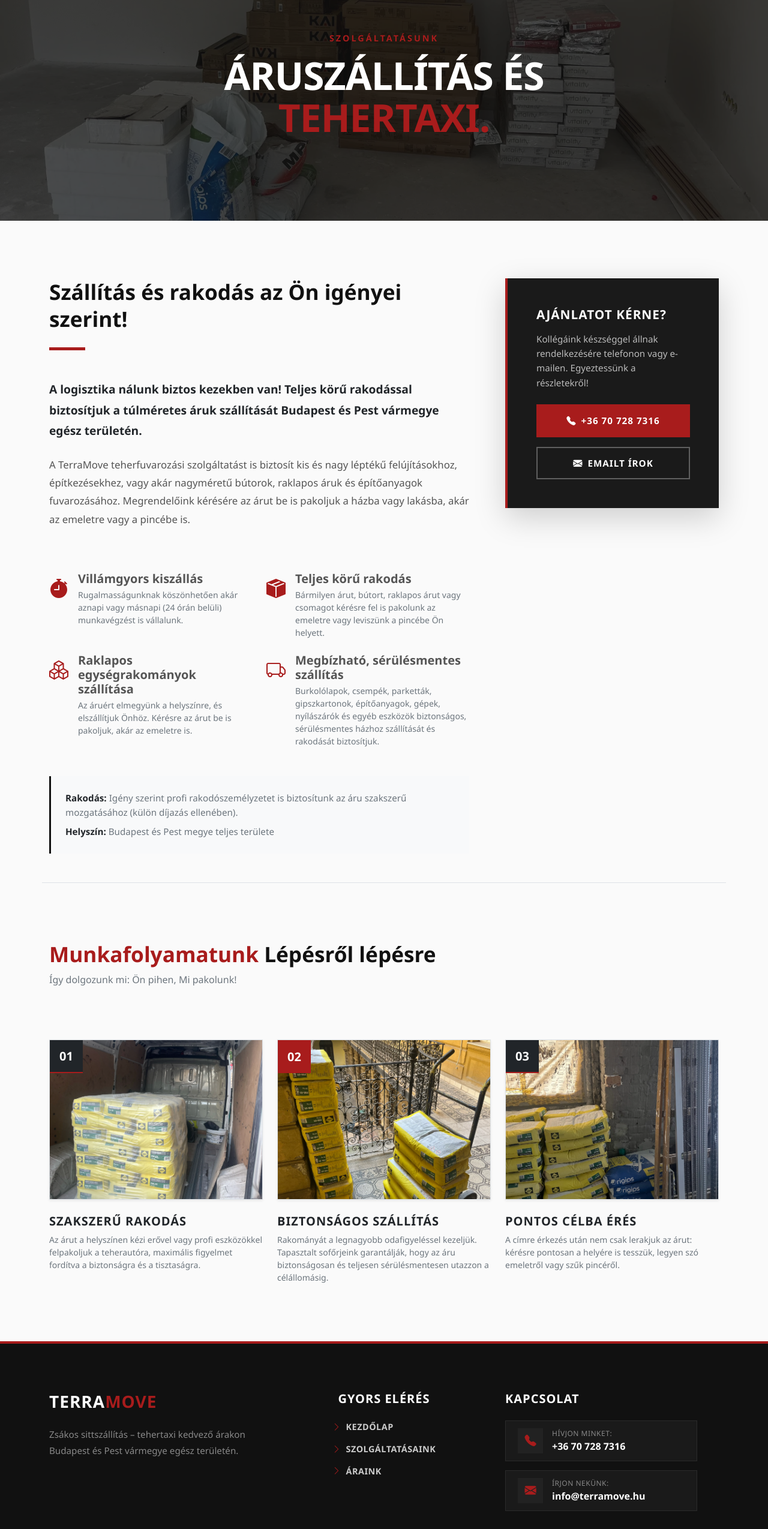
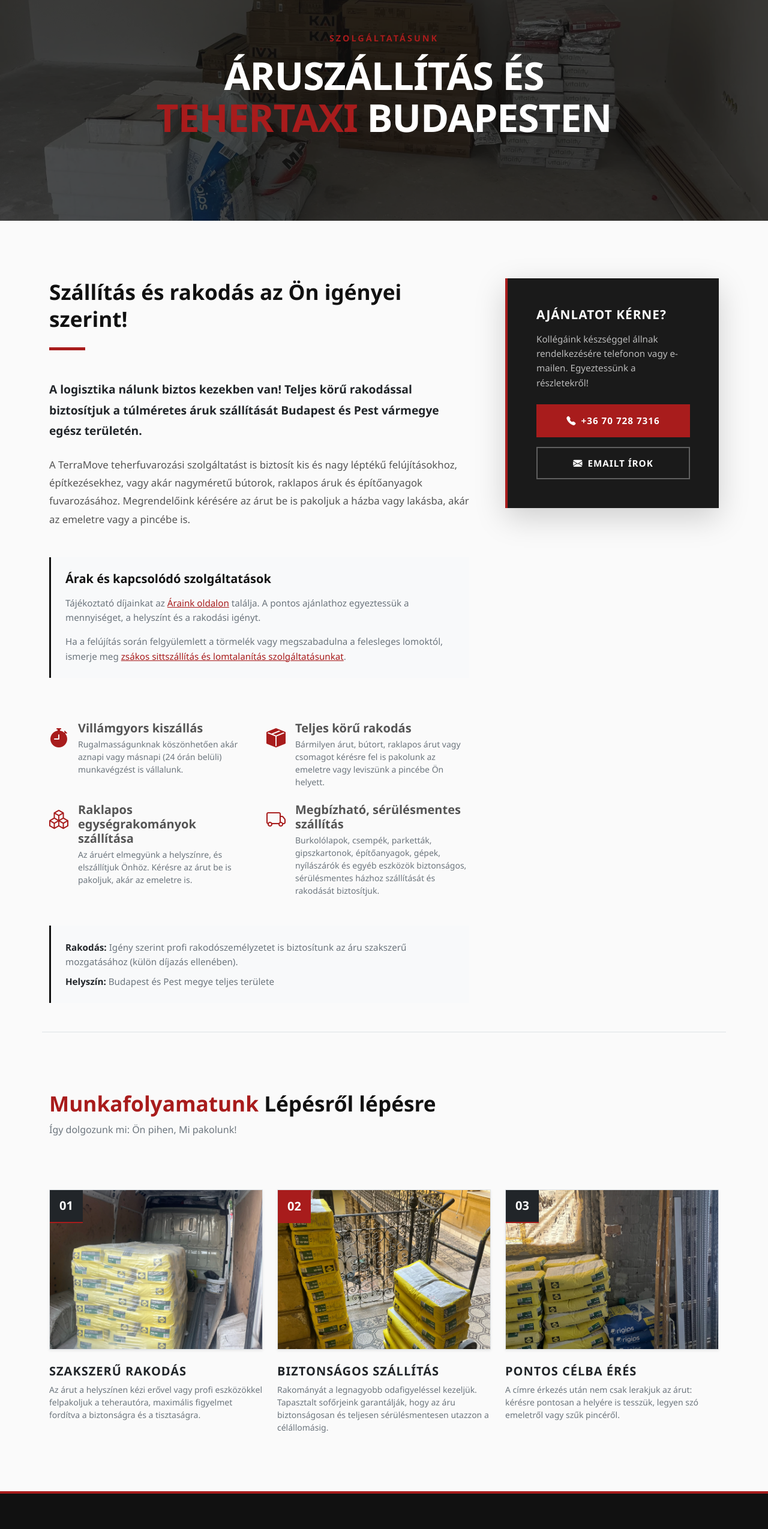
Before and after one commit to gillichnorbert/sitt, an Angular app: page /szolgaltatasok/aruszallitas in a window 1280 px wide. Shown: the part 161-2710 px from the top of the page at 60% size. Built offline with nearby package versions, Linux system fonts and the light colour scheme.

Commit message:
budapest és hasonlók

```diff
--- a/src/app/components/footer/footer.component.html
+++ b/src/app/components/footer/footer.component.html
@@ -13,7 +13,9 @@
         <h5 class="text-white fw-bold mb-4 text-uppercase letter-spacing-1">Gyors elérés</h5>
         <ul class="list-unstyled v-footer-links d-inline-block text-start">
           <li><a href="/"><i class="bi bi-chevron-right me-2 v-text-red"></i>Kezdőlap</a></li>
-          <li><a href="/szolgaltatasok"><i class="bi bi-chevron-right me-2 v-text-red"></i>Szolgáltatásaink</a></li>
+          <li><a href="/szolgaltatasok/aruszallitas"><i class="bi bi-chevron-right me-2 v-text-red"></i>Áruszállítás és tehertaxi</a></li>
+          <li><a href="/szolgaltatasok/sittszallitas"><i class="bi bi-chevron-right me-2 v-text-red"></i>Zsákos sittszállítás és lomtalanítás</a></li>
+          <li><a href="/szolgaltatasok/foldmunka"><i class="bi bi-chevron-right me-2 v-text-red"></i>Gépi földmunka</a></li>
           <li><a href="/araink"><i class="bi bi-chevron-right me-2 v-text-red"></i>Áraink</a></li>
         </ul>
       </div>
--- a/src/app/pages/aruszallitas/aruszallitas.component.html
+++ b/src/app/pages/aruszallitas/aruszallitas.component.html
@@ -3,7 +3,7 @@
   <div class="container position-relative z-1">
     <span class="v-subtitle text-white mb-3">Szolgáltatásunk</span>
     <h1 class="v-title-massive text-white mb-0">
-      ÁRUSZÁLLÍTÁS ÉS <br><span class="v-text-red">TEHERTAXI.</span>
+      ÁRUSZÁLLÍTÁS ÉS <br><span class="v-text-red">TEHERTAXI</span> BUDAPESTEN
     </h1>
   </div>
 </div>
@@ -24,6 +24,11 @@
           <p>
             A TerraMove teherfuvarozási szolgáltatást is biztosít kis és nagy léptékű felújításokhoz, építkezésekhez, vagy akár nagyméretű bútorok, raklapos áruk és építőanyagok fuvarozásához. Megrendelőink kérésére az árut be is pakoljuk a házba vagy lakásba, akár az emeletre vagy a pincébe is.
           </p>
+        </div>
+        <div class="v-price-info-box p-4 bg-light text-secondary mb-5">
+          <h2 class="fw-bold mb-3" style="font-size:1.25rem;color:#111">Árak és kapcsolódó szolgáltatások</h2>
+          <p class="mb-3">Tájékoztató díjainkat az <a routerLink="/araink" class="v-text-red">Áraink oldalon</a> találja. A pontos ajánlathoz egyeztessük a mennyiséget, a helyszínt és a rakodási igényt.</p>
+          <p class="mb-0">Ha a felújítás során felgyülemlett a törmelék vagy megszabadulna a felesleges lomoktól, ismerje meg <a routerLink="/szolgaltatasok/sittszallitas" class="v-text-red">zsákos sittszállítás és lomtalanítás szolgáltatásunkat</a>.</p>
         </div>
 
         <div class="row g-4 mb-5 mt-4">
```
Also changed, not shown: 1 other file (tests, documents, lock files or other folders).
